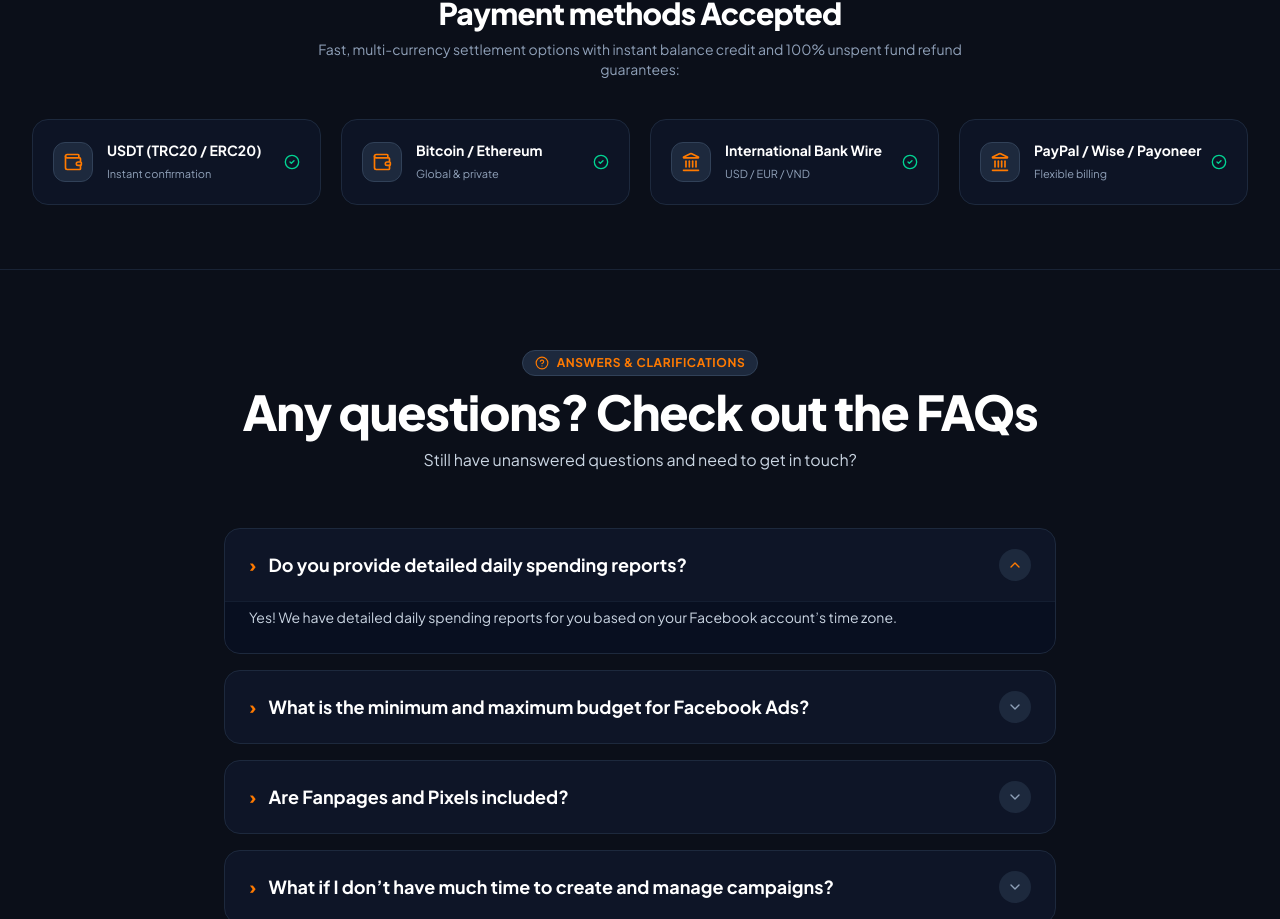
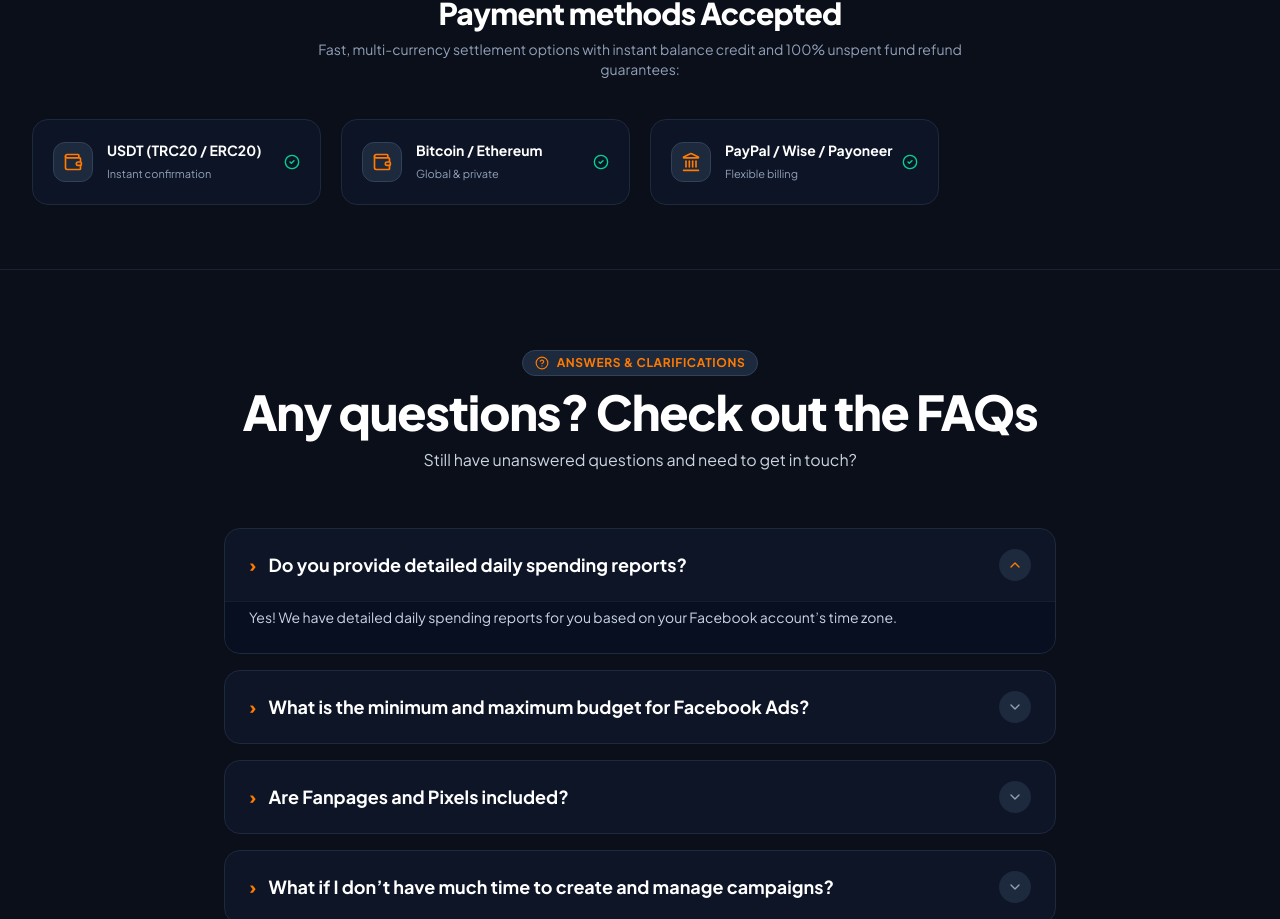
Before and after one commit to hoangbv/WebDong, a React (Vite) app: page / in a window 1280 px wide. Shown: the part 8587-9506 px from the top of the page. Built offline with nearby package versions, Linux system fonts and the light colour scheme.

Commit message:
update remove bank

```diff
--- a/src/data/content.ts
+++ b/src/data/content.ts
@@ -316,6 +316,5 @@ export const FAQ_DATA: FAQItem[] = [
 export const ACCEPTED_PAYMENTS = [
   { name: 'USDT (TRC20 / ERC20)', type: 'Crypto', note: 'Instant confirmation' },
   { name: 'Bitcoin / Ethereum', type: 'Crypto', note: 'Global & private' },
-  { name: 'International Bank Wire', type: 'Banking', note: 'USD / EUR / VND' },
   { name: 'PayPal / Wise / Payoneer', type: 'Fintech', note: 'Flexible billing' },
 ];
```
